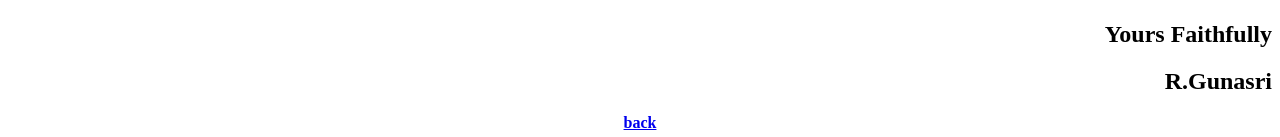
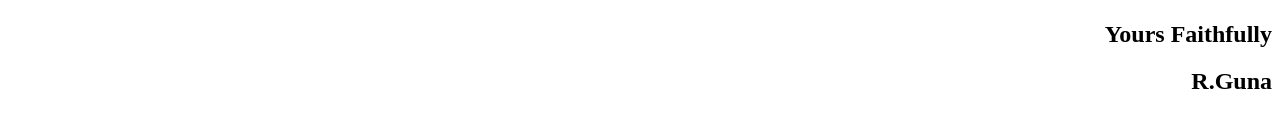
Before and after one commit to Gunasri-Ramesh/GUNASRI.R, a plain HTML site: page index.html in a window 1280 px wide. Shown: the part 944-1081 px from the top of the page. After the commit the page ends 1058 px from the top, so only its background shows below. Drawn offline with Linux system fonts and the light colour scheme.

Commit message:
Update index.html
not work back link

```diff
--- a/index.html
+++ b/index.html
@@ -21,7 +21,6 @@
     <h2>&nbsp;&nbsp;&nbsp;&nbsp;&nbsp;&nbsp;&nbsp;Reputed Sir/Medam,</h2>
     <h2 align="center"contenteditable="true">My name is R.Gunasri.I am studying BE.CSE in your reputed college.<br>I want leave for two days due to <mark>my sister marriage</mark>.So please grant me leave for two days.</h2>    <h1 align="center">Thanking You!</h1>
     <h2 align="right"contenteditable="true">Yours Faithfully</h2>
-    <h2 align="right"contenteditable="true"><b>R.Gunasri</b></h2>
-    <a href="./letter editing.html"><center><b>back</b></center></a>
+    <h2 align="right"contenteditable="true"><b>R.Guna</b></h2>
     </body>
     </html>
```
